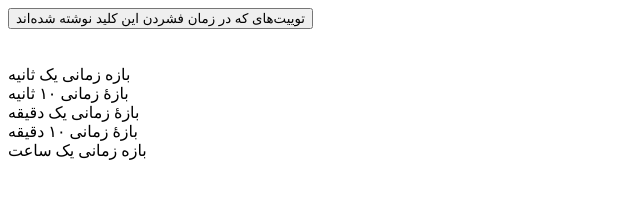
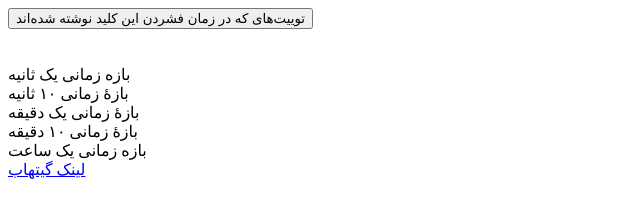
Before and after one commit to iamvee/twitter-search-link-generator-farsi, a plain HTML site: page index.html in a window 1280 px wide. Shown: the full height of the page, 0-640 px from the left. Drawn offline with Linux system fonts and the light colour scheme.

Commit message:
repo link added

```diff
--- a/index.html
+++ b/index.html
@@ -25,5 +25,7 @@ neigh = 1800000;document.getElementById('demo5').href=`https://twitter.com/searc
 <a id="demo5">بازه زمانی یک ساعت</a>
 
 
+  <br>
+  <a href="https://github.com/iamvee/twitter-search-link-generator-farsi">لینک گیتهاب</a>
 </body>
 </html>
```
